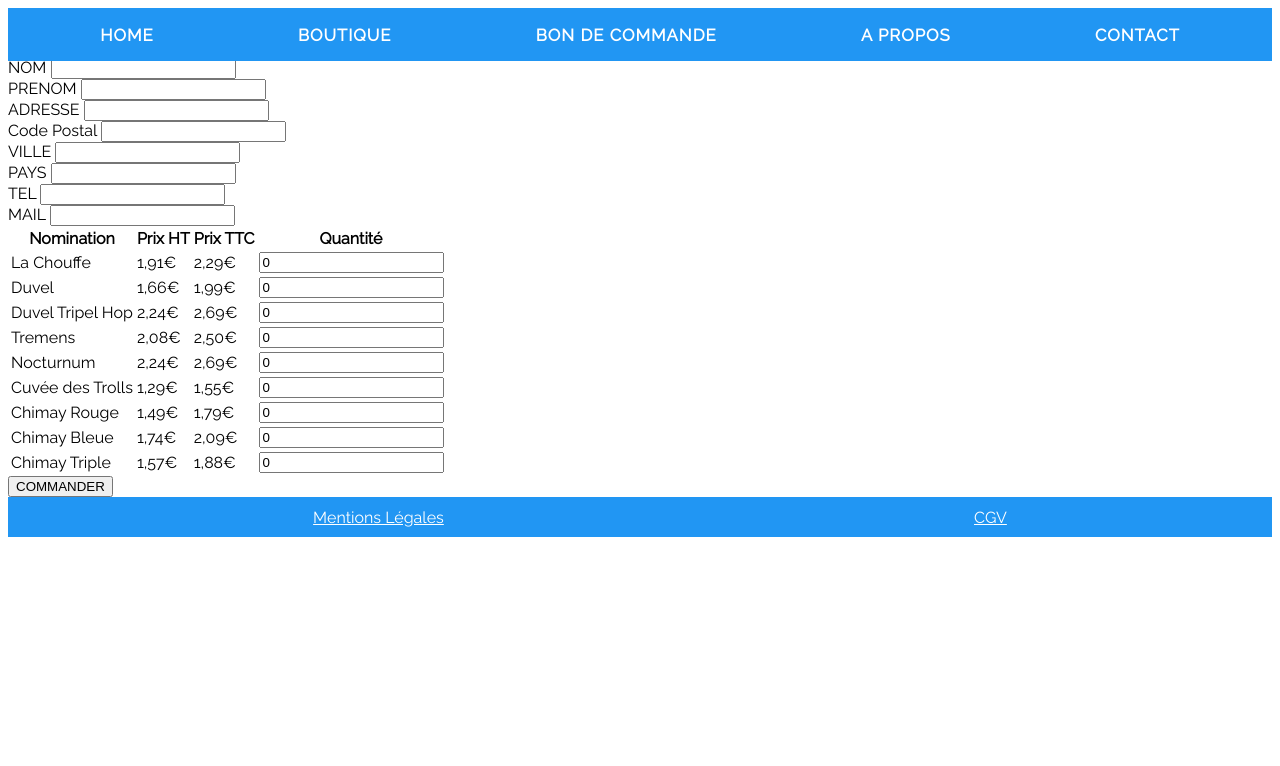
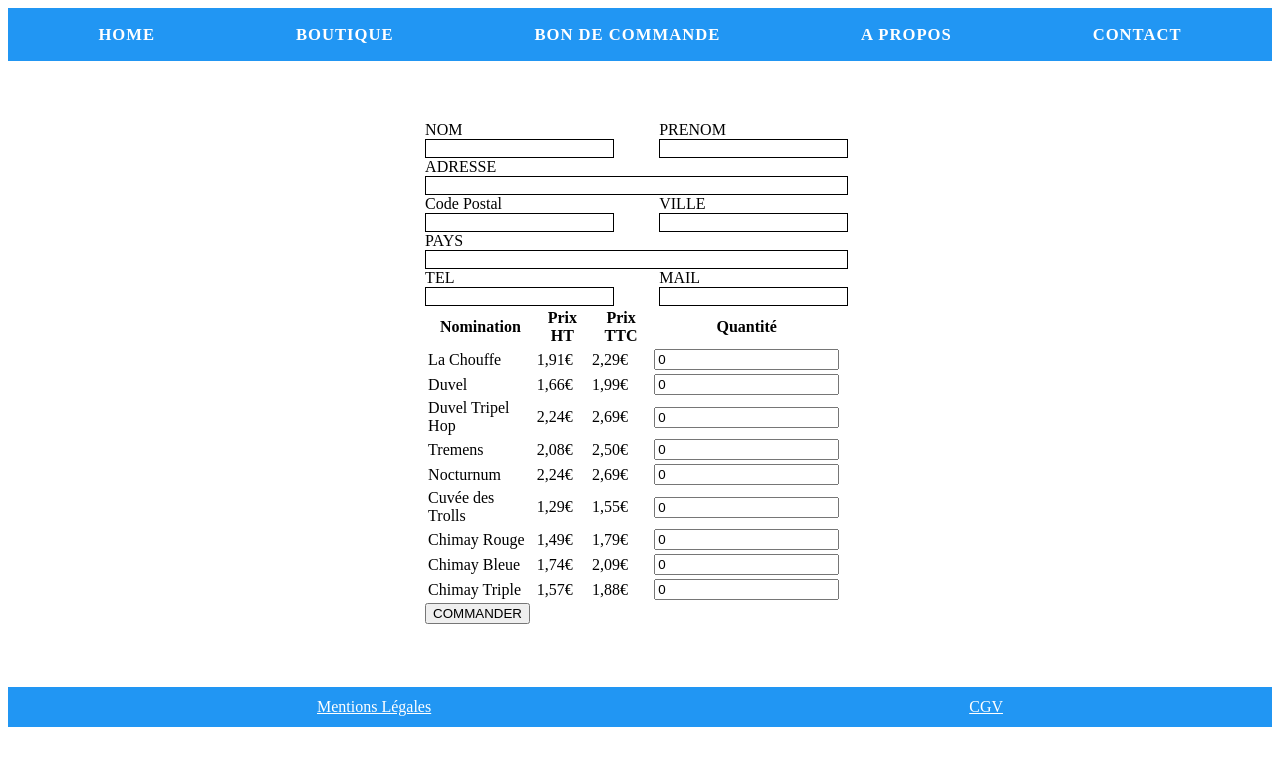
Before and after one commit to isabu77/correctionChallengePHP, a PHP site: page /purchase_order.php in a window 1280 px wide. Shown: the top 766 px of the page. Run offline with PHP 8.4, Linux system fonts and the light colour scheme; some libraries are stand-ins or nearby versions.

Commit message:
fin challenge 2

```diff
--- a/assets/css/styles.css
+++ b/assets/css/styles.css
@@ -1,12 +1,14 @@
 @charset "UTF-8";
-@import url("https://fonts.googleapis.com/css?family=Raleway");
 body {
   /* HEADER */
-  font-family: 'Raleway', sans-serif;
   /*FIN HEADER
   DEBUT HOME */
   /* FIN HOME
   PAGE BOUTIQUES */
+  /*FIN BOUTIQUE
+  	PURCHASE_ORDER */
+  /* FIN PURCHASE_ORDER
+  	CONFIRMATION DE COMMANDE */
   /*FOOTER */ }
   body .titreduhaut {
     text-align: center; }
@@ -81,8 +83,20 @@
     text-align: justify; }
   body #boutiques .bieres .price {
     text-align: right; }
+  body #formPurchase .form label {
+    display: block; }
+  body #formPurchase .form input {
+    width: 100%;
+    border: 1px solid black; }
+  body #commandSection table {
+    width: 100%; }
+    body #commandSection table tr th {
+      font-family: initial; }
+    body #commandSection table tr td {
+      text-align: center; }
   body footer {
-    background-color: #2196F3; }
+    background-color: #2196F3;
+    line-height: 20px; }
     body footer nav ul {
       list-style: none;
       display: flex;
@@ -138,7 +152,20 @@
       #boutiques .bieres p {
         width: 80% !important; }
 
-  /* FOOTER */
+  /* PURCHASE_ORDER */
+  #formPurchase {
+    width: 33%;
+    margin-top: 5%;
+    margin-left: 33%;
+    margin-bottom: 5%; }
+    #formPurchase .form_row {
+      display: flex;
+      justify-content: space-between; }
+    #formPurchase table {
+      width: 100%; }
+
+  /* FIN PURCHASE_ORDER
+   FOOTER */
   footer {
     height: 5vh;
     display: flex;
--- a/assets/sass/_mdlg.scss
+++ b/assets/sass/_mdlg.scss
@@ -62,8 +62,23 @@
         }
       }
     }
+  /* PURCHASE_ORDER */
 
-  /* FOOTER */
+  #formPurchase {
+    width: 33%;
+    margin-top: 5%;
+    margin-left: 33%;
+    margin-bottom: 5%;
+    .form_row {
+      display: flex;
+      justify-content: space-between;
+    }
+    table {
+      width: 100%;
+    }
+  }
+  /* FIN PURCHASE_ORDER
+   FOOTER */
   footer {
     height: 5vh;
     display: flex;
--- a/assets/sass/styles.scss
+++ b/assets/sass/styles.scss
@@ -1,10 +1,8 @@
-@import url('https://fonts.googleapis.com/css?family=Raleway');
 body {
 	.titreduhaut {
 		text-align: center;
 	}
 	/* HEADER */
-	font-family: 'Raleway', sans-serif;
 	.menu {
 		background-color: #2196F3;
 		color: #FFFFFF;
@@ -108,9 +106,40 @@
 			}
 		}
 	}
+	/*FIN BOUTIQUE
+		PURCHASE_ORDER */
+
+	#formPurchase {
+		.form {
+			label {
+				display: block;
+			}
+			input {
+				width: 100%;
+				border: 1px solid black;
+			}
+		}
+	}
+
+	/* FIN PURCHASE_ORDER
+		CONFIRMATION DE COMMANDE */
+	#commandSection {
+		table {
+			width: 100%;
+			tr {
+				th {
+					font-family: initial;
+				}
+				td {
+					text-align: center;
+				}
+			}
+		}
+	}
 	/*FOOTER */
 	footer {
 		background-color: #2196F3;
+		line-height: 20px;
 		nav {
 			ul {
 				list-style: none;
--- a/boutique.php
+++ b/boutique.php
@@ -2,6 +2,7 @@
 	require_once('ressources/donnees.php');
 	include 'includes/header.php';
 ?>
+
 <h1 class="titreduhaut">Nos Produits</h1>
 <section id="boutiques">
 	<?php foreach($beerArray as $value) : ?>
--- a/index.php
+++ b/index.php
@@ -4,7 +4,7 @@
 		<h2>Welcome!</h2>
 		<article class="articleHome">
 			<div>
-				<img src="/assets/img/LogoConsotopia_RVB.jpg" alt="Consotopia logo">
+				<img src="/assets/img/BAP.jpg" alt="BAP logo">
 			</div>
 			<p>Lorem ipsum dolor sit amet, consectetur adipisicing elit, sed do eiusmod
 			tempor incididunt ut labore et dolore magna aliqua. Ut enim ad minim veniam,
@@ -21,7 +21,7 @@
 		</article>
 		<article class="articleHome">
 			<div>
-				<img src="/assets/img/LogoConsotopia_RVB.jpg" alt="Consotopia logo">
+				<img src="/assets/img/BAP.jpg" alt="BAP logo">
 			</div>
 			<p>Lorem ipsum dolor sit amet, consectetur adipisicing elit, sed do eiusmod
 			tempor incididunt ut labore et dolore magna aliqua. Ut enim ad minim veniam,
--- a/purchase_order.php
+++ b/purchase_order.php
@@ -1,6 +1,7 @@
 <?php require_once('ressources/donnees.php');
 		include 'includes/header.php'; ?>
-	<form method="post" action="/includes/confirmationCommande.php">
+
+	<form method="post" action="/includes/calculPrice.php" id="formPurchase">
 		<div class="form_row">
 			<div class="form">
 				<label>NOM</label>
```
Also changed, not shown: confirmationDeCommande.php (renamed from includes/confirmationCommande.php, +5 -26 lines), includes/calculPrice.php (added, +27 -0 lines), assets/img/BAP.jpg (added), assets/img/LogoConsotopia_RVB.jpg (deleted), 2 other files.
